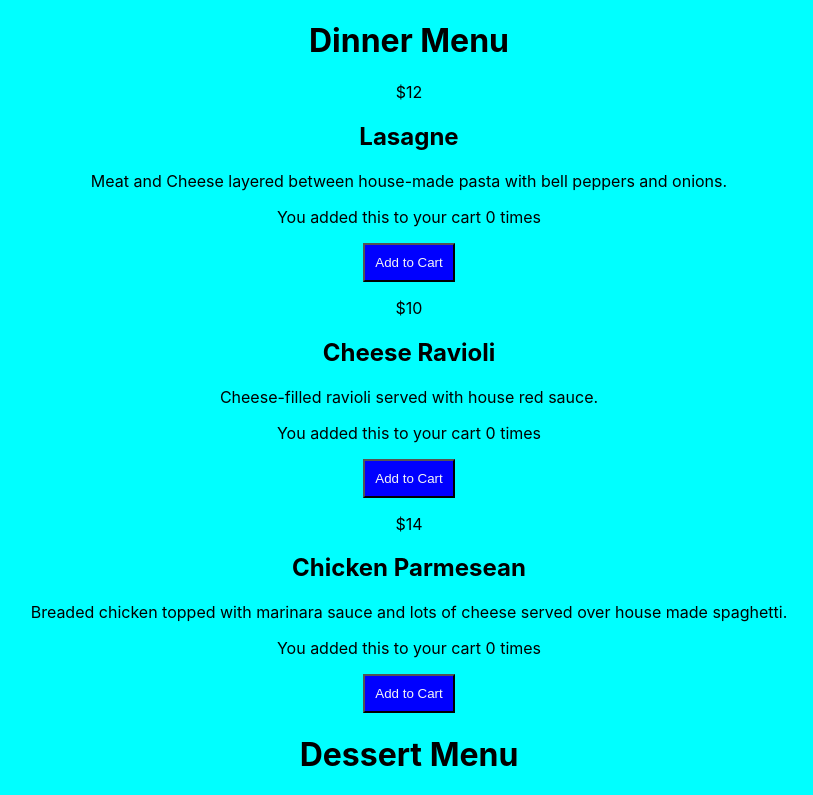
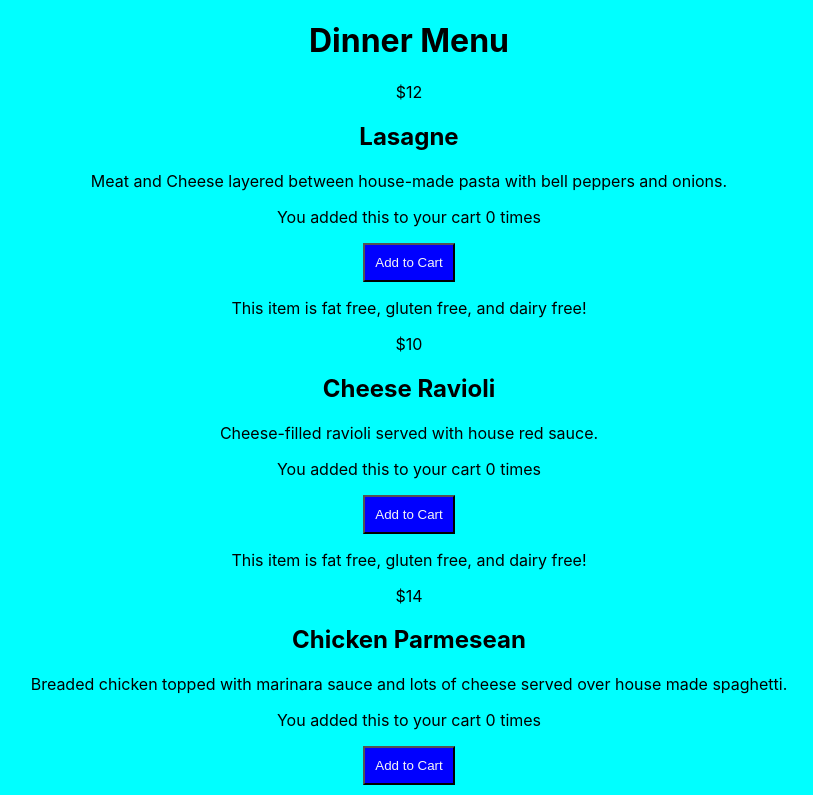
Before and after one commit to Karynes16/Portfolio1, a React (Create React App) app: page / in a window 1280 px wide. Shown: the top 795 px of the page, without its empty margins (231-1044 px from the left). Built offline with nearby package versions, Linux system fonts and the light colour scheme.

Commit message:
March 22, 2022 3:25 PM

```diff
--- a/src/components/MenuComponent/index.js
+++ b/src/components/MenuComponent/index.js
@@ -1,12 +1,10 @@
 function ButtonAdd() {
-        const [count, setCount] = useState(0);
+        <button>Click here for dietary information</button>
 
         return (
           <div>
-        <p>You added this to your cart {count} times</p>
-            <button onClick={() => setCount(count + 1)}>
-            Add to Cart
-           </button>
+        <p>This item is fat free, gluten free, and dairy free!</p>
+
          </div>
        );
      }
--- a/src/components/MenuItem/index.js
+++ b/src/components/MenuItem/index.js
@@ -1,5 +1,6 @@
 import React from 'react'
 import ButtonMessage from '../MenuButton'
+import ButtonAdd from '../MenuComponent'
 
 export default class MenuItem extends React.Component {
 render() {
@@ -9,6 +10,7 @@ render() {
             <h2>{this.props.itemName}</h2>
             <p>{this.props.itemDescription}</p>
             <ButtonMessage></ButtonMessage>
+            <ButtonAdd></ButtonAdd>
             {/* <button>Add to Cart</button> */}
 
 
```
